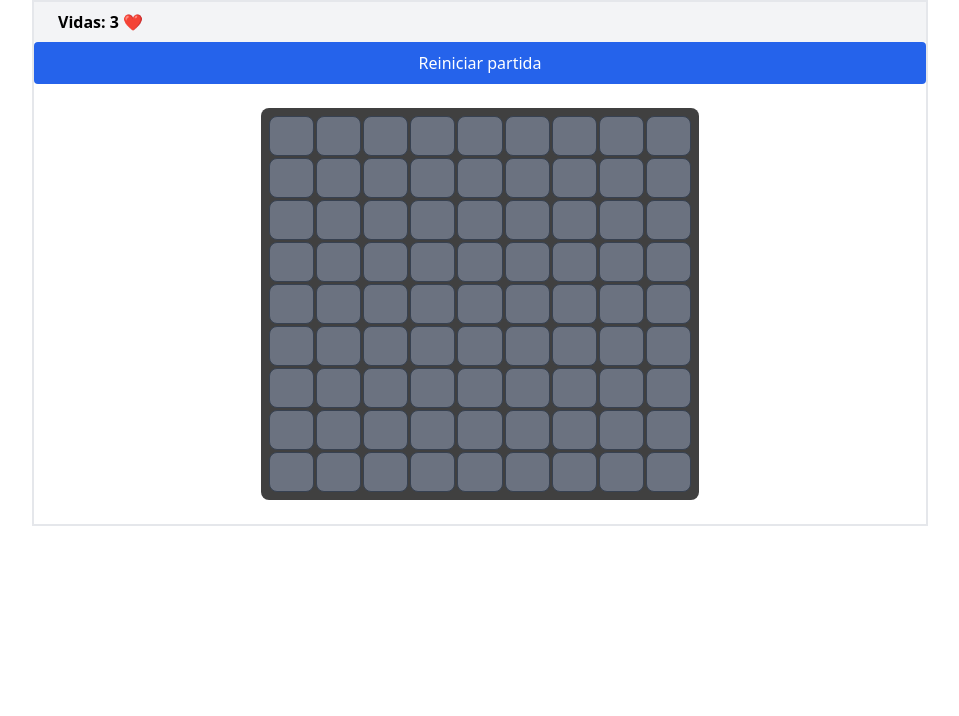
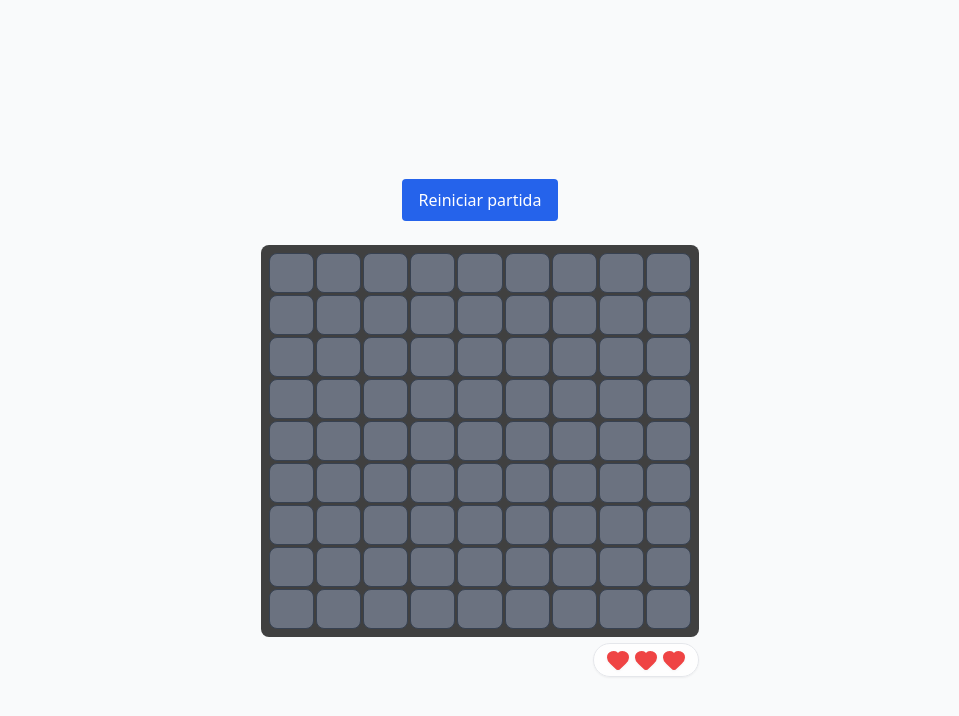
Before and after one commit to Federico-Benitez/buscaminas, a React (Vite) app: page / in a window 1280 px wide. Both pictures are taken after a click on the button "Principiante (9x9, 10 minas, 3 vidas)". Shown: the top 716 px of the page, without its empty margins (160-1119 px from the left). Built offline with nearby package versions, Linux system fonts and the light colour scheme.

Commit message:
feat: Implement a visual lives display with an animation for lost lives and replace cell emojis with Lucide icons.

```diff
--- a/package.json
+++ b/package.json
@@ -10,6 +10,7 @@
     "preview": "vite preview"
   },
   "dependencies": {
+    "lucide-react": "^0.554.0",
     "react": "^19.2.0",
     "react-dom": "^19.2.0"
   },
--- a/src/App.tsx
+++ b/src/App.tsx
@@ -7,6 +7,7 @@ import { useEffect } from "react";
 
 export default function App() {
   const [lives, setLives] = useState(0);
+  const [maxLives, setMaxLives] = useState(0);
   const [level, setLevel] = useState<'beginner' | 'intermediate' | 'expert' | 'custom' | null>(null);
   const [message, setMessage] = useState<string | null>(null);
 
@@ -27,6 +28,7 @@ export default function App() {
     const cfg = levels.find((l) => l.id === level) ?? levels[0];
     setBoard(BoardClass.create(cfg.rows, cfg.cols, cfg.mines));
     setLives(cfg.lives);
+    setMaxLives(cfg.lives);
     setGameOver(false);
     setWon(false);
     setMessage(null);
@@ -88,6 +90,7 @@ export default function App() {
       setLevel('custom');
       setBoard(BoardClass.create(rows, cols, mines));
       setLives(1); // Custom level gets 1 life by default
+      setMaxLives(1);
       setGameOver(false);
       setWon(false);
       setMessage(null);
@@ -98,20 +101,20 @@ export default function App() {
     setLevel(id);
     setBoard(BoardClass.create(cfg.rows, cfg.cols, cfg.mines));
     setLives(cfg.lives);
+    setMaxLives(cfg.lives);
     setGameOver(false);
     setWon(false);
     setMessage(null);
   }
 
   return (
-    <main className="flex flex-col justify-center h-max max-w-4xl w-full mx-auto border-2">
+    <main className="flex flex-col justify-center items-center min-h-screen w-full bg-gray-50 dark:bg-gray-900 text-gray-900 dark:text-gray-100">
 
       {level === null ? (
         <LevelSelector levels={levels.map((l) => ({ id: l.id, label: l.label }))} onSelect={handleSelectLevel} />
       ) : (
         <>
-          <div className="flex justify-between px-6 py-2 bg-gray-100 dark:bg-gray-800">
-            <div className="font-bold text-black dark:text-white">Vidas: {lives} ❤️</div>
+          <div className="flex justify-center px-6 py-2 min-h-[40px]">
             {message && <div className="text-orange-600 font-bold animate-pulse">{message}</div>}
           </div>
 
@@ -133,6 +136,8 @@ export default function App() {
           </button>
           <BoardComponent
             board={board}
+            lives={lives}
+            maxLives={maxLives}
             onCellClick={handleLeftClick}
             onCellRightClick={handleRightClick}
           />
--- a/src/components/Board.tsx
+++ b/src/components/Board.tsx
@@ -1,23 +1,27 @@
 import { Cell } from "./Cell";
 import type BoardClass from "../game/Board";
 import type { Board as BoardType } from "../game/types";
+import { LivesDisplay } from "./LivesDisplay";
 
 type Props = {
     board: BoardClass | ReturnType<BoardClass["toJSON"]>;
     onCellClick: (x: number, y: number) => void;
     onCellRightClick: (x: number, y: number) => void;
+    lives: number;
+    maxLives: number;
 };
 
 function isBoardWithToJSON(v: unknown): v is { toJSON: () => BoardType } {
     return typeof v === 'object' && v !== null && 'toJSON' in (v as object) && typeof ((v as { toJSON?: unknown }).toJSON) === 'function';
 }
 
-export function Board({ board, onCellClick, onCellRightClick }: Props) {
+export function Board({ board, onCellClick, onCellRightClick, lives, maxLives }: Props) {
     const boardGrid: BoardType = isBoardWithToJSON(board) ? board.toJSON() : (board as BoardType);
     const cols = boardGrid[0].length
 
     return (
         <div className="flex justify-center items-center p-6">
+            <div className="relative">
                 <div
                     className="grid gap-[2px] bg-neutral-700 p-2 rounded-lg w-fit mx-auto"
                     style={{ gridTemplateColumns: `repeat(${cols}, minmax(0, 1fr))` }}
@@ -36,6 +40,8 @@ export function Board({ board, onCellClick, onCellRightClick }: Props) {
                         ))
                     )}
                 </div>
+                <LivesDisplay lives={lives} maxLives={maxLives} />
+            </div>
         </div>
     );
 }
--- a/src/components/Cell.tsx
+++ b/src/components/Cell.tsx
@@ -1,4 +1,5 @@
 import type { Cell as CellType } from "../game/types";
+import { Bomb, Flag } from "lucide-react";
 
 type Props = {
   cell: CellType;
@@ -7,16 +8,16 @@ type Props = {
 };
 
 export function Cell({ cell, onClick, onRightClick }: Props) {
-  let content = "";
+  let content: React.ReactNode = "";
 
   if (cell.isRevealed) {
     if (cell.isMine) {
-      content = "💣";
+      content = <Bomb className="w-6 h-6 text-black fill-red-500" />;
     } else if (cell.neighborMines > 0) {
       content = String(cell.neighborMines);
     }
   } else if (cell.isFlagged) {
-    content = "🚩";
+    content = <Flag className="w-5 h-5 text-red-500 fill-red-500" />;
   }
 
   return (
--- a/src/components/LevelSelector.tsx
+++ b/src/components/LevelSelector.tsx
@@ -1,7 +1,3 @@
-
-
-
-
 import type { MouseEvent } from 'react';
 
 type Level = {
--- /dev/null
+++ b/src/components/LivesDisplay.tsx
@@ -0,0 +1,27 @@
+import { Heart } from "lucide-react";
+
+type Props = {
+    lives: number;
+    maxLives: number;
+};
+
+export function LivesDisplay({ lives, maxLives }: Props) {
+    return (
+        <div className="absolute -bottom-10 right-0 font-bold text-lg flex gap-1 bg-white/80 dark:bg-black/50 px-3 py-1 rounded-full backdrop-blur-sm shadow-sm border border-gray-200 dark:border-gray-700 overflow-hidden">
+            {Array.from({ length: maxLives }).map((_, i) => (
+                <div key={i} className="relative w-6 h-6">
+                    {/* Empty Heart (Background) */}
+                    <Heart className="absolute inset-0 w-6 h-6 text-red-500/30" />
+
+                    {/* Filled Heart (Foreground) - Animates out when life is lost */}
+                    <Heart
+                        className={`
+              absolute inset-0 w-6 h-6 text-red-500 fill-red-500 drop-shadow-sm
+              ${i < lives ? 'opacity-100 scale-100' : 'animate-heart-drop'}
+            `}
+                    />
+                </div>
+            ))}
+        </div>
+    );
+}
--- a/src/index.css
+++ b/src/index.css
@@ -89,6 +89,35 @@ button:focus-visible {
   animation: reveal 0.12s ease-out;
 }
 
+@keyframes heart-drop {
+  0% {
+    transform: translateX(0) translateY(0);
+    opacity: 1;
+  }
+  20% {
+    transform: translateX(-3px) translateY(5px);
+  }
+  40% {
+    transform: translateX(3px) translateY(10px);
+  }
+  60% {
+    transform: translateX(-3px) translateY(15px);
+    opacity: 0.8;
+  }
+  80% {
+    transform: translateX(3px) translateY(20px);
+    opacity: 0.4;
+  }
+  100% {
+    transform: translateX(0) translateY(30px);
+    opacity: 0;
+  }
+}
+
+.animate-heart-drop {
+  animation: heart-drop 0.8s ease-in forwards;
+}
+
 @media (max-width: 480px) {
   .cell-size {
     width: 1.8rem;
```
Also changed, not shown: 1 other file (tests, documents, lock files or other folders). Lines whose indentation alone changed are shown as unchanged.
